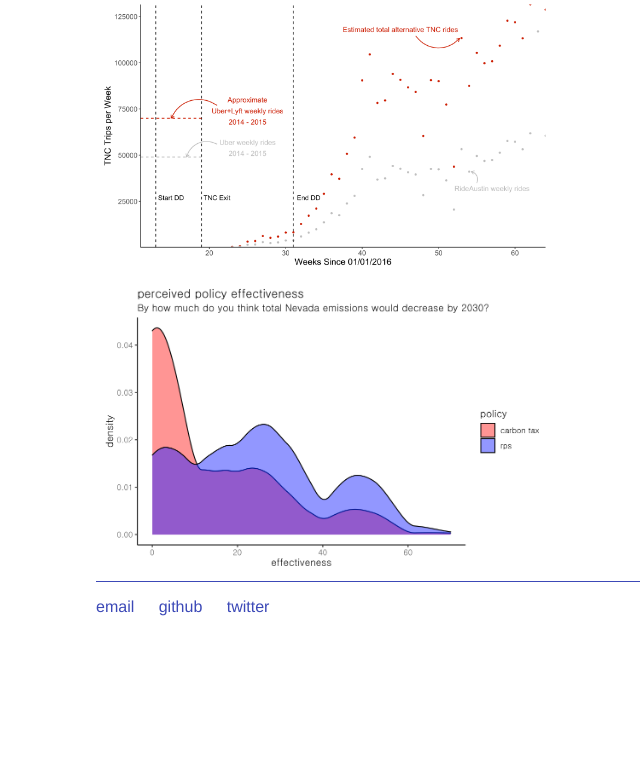
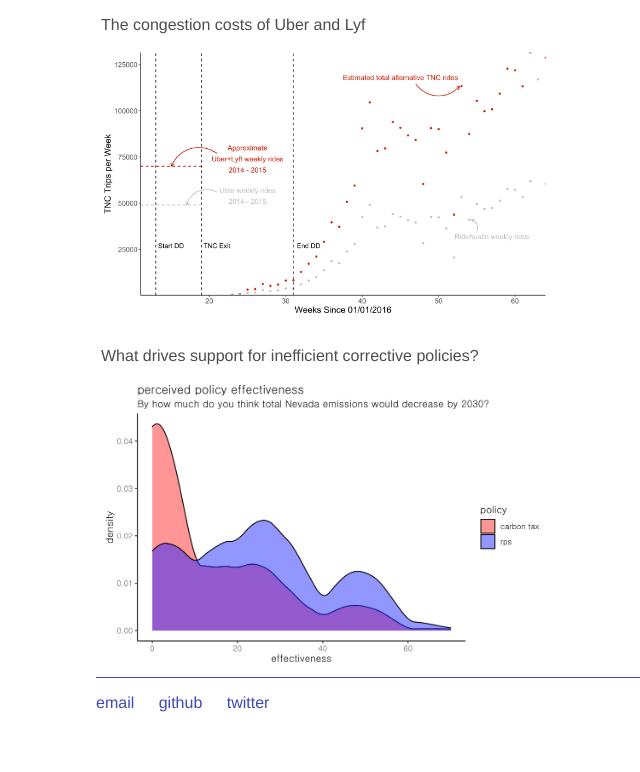
Before and after one commit to Matt-Tarduno/Matt-Tarduno.github.io, a Jekyll site: the page built from index.html, in a window 1280 px wide. Shown: the part 517-1289 px from the top of the page, without its empty margins (96-736 px from the left). Built offline with Jekyll 4.4.1, drawn with Linux system fonts in a browser that asks for light colours; before the commit the page ends 1193 px from its top, so only the background shows below that.

Commit message:
Update index.html

```diff
--- a/index.html
+++ b/index.html
@@ -22,9 +22,11 @@
 
 <div class="row">
   <div class="column">
+    <p>The congestion costs of Uber and Lyf</p>
     <img src="assets/rideshare.png" alt="Snow" style="width:100%">
   </div>
   <div class="column">
+     <p>What drives support for inefficient corrective policies?</p>
     <img src="assets/nevada.png" alt="Forest" style="width:100%">
   </div>
 </div>
```
